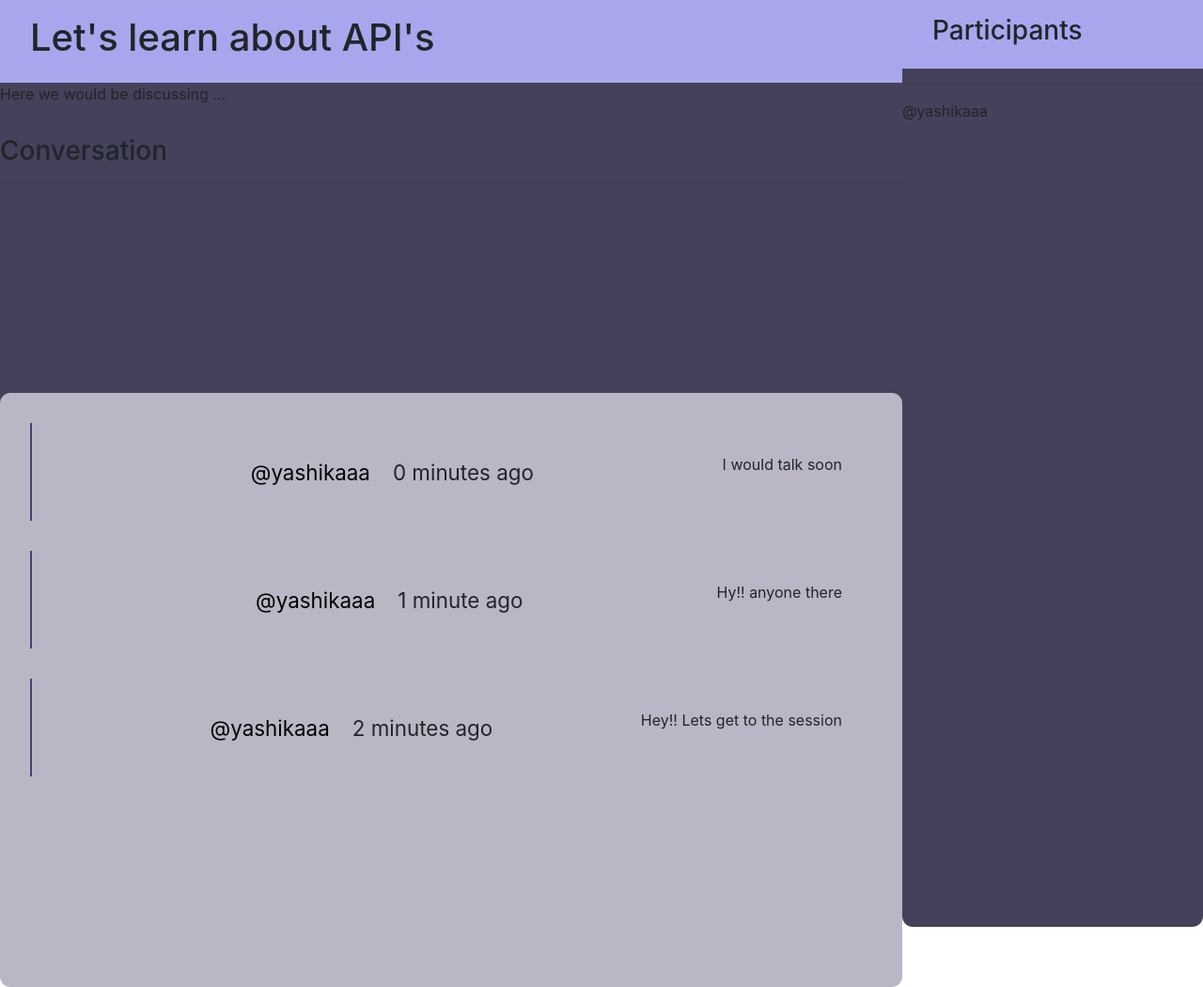
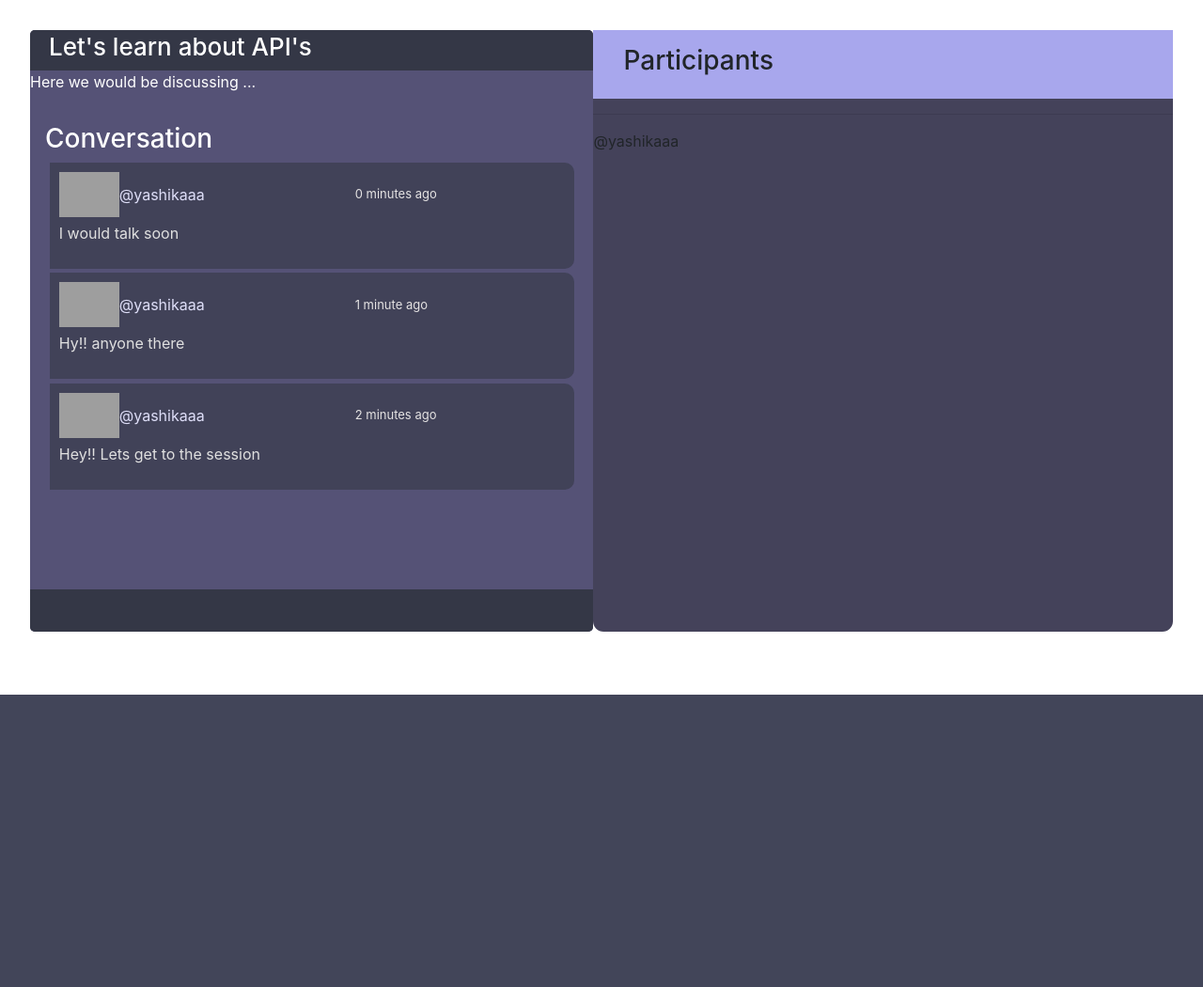
Before and after one commit to yashikajotwani12/Devmeet, a Django app: page /room/17 in a window 1280 px wide. Shown: the part 61-1111 px from the top of the page at 94% size. After the commit the page ends 800 px from the top, so only its background shows below. Run offline with Django 3.2, Linux system fonts and the light colour scheme; data comes from the database, SQL or seed files in the repository; both versions use the stored data as it was after the commit; some libraries are stand-ins or nearby versions; grey boxes are pictures that could not be loaded.

Commit message:
added css

```diff
--- a/base/templates/base/room.html
+++ b/base/templates/base/room.html
@@ -8,24 +8,73 @@
         grid-template-columns: 3fr 1fr;
     }
 </style>
-<div class="room-container">
+<div class="room--wrapper">
+    <div class="room-desc">
+        <div class="top">
+            <h1>{{room.name}}</h1>
+        </div>
+        <p>{{room.description}}</p>
+        <div class="middle">
+            <h3>Conversation</h3>
+            <div class="allchats">
+                {% for message in room_messages %}
+                <div class="chat">
+                    <div class="delete__mess">
+                        {% if request.user == message.user %}
+                        <a style="color: #d1d4fb;" href="{% url 'delete-message' message.id %}">Delete</a>
+                        {% endif %}
+                    </div>
+                    <div class="author-desc">
+                        <img  style="width: 4rem;" src="https://cdn3d.iconscout.com/3d/premium/thumb/account-4379876-3640198.png" alt="">
+                        <a style="color: #dedef8;" href="">@{{message.user}}</a>
+                        <p style="margin-bottom: 0; margin-left: 10rem;">{{message.created | timesince}} ago</p>
+                    </div>
+                    <div class="message">
+                        <p>{{message.body}}</p>
+                    </div>
+                </div>
+                {% endfor %}
 
-    <div class="room-main">
+            </div>
+
+
+        </div>
+        <div class="bottom">
+            <!-- <input type="text">
+            <button>Send</button> -->
+            {% if request.user.is_authenticated %}
+            <!-- <div class="comment-form"> -->
+                <form method="POST" action="">
+                    {% csrf_token %}
+                    <input type="text" name="body" placeholder="write your message here..." />
+                    <!-- <button>Send</button> -->
+                </form>
+            <!-- </div>  -->
+            {% endif %}
+        </div>
+    </div>
+
+    <div class="participants">
+        <div class="participants__top">
+            <h3>Participants</h3>
+        </div>
+        <hr>
+        {% for user in participants %}
+        <div>
+            <p>@{{user.username}}</p>
+        </div>
+        {% endfor %}
+    </div>
+
+    <!-- <div class="room-main">
         <div class="room__top">
-
             <h1>{{room.name}}</h1>
             <hr>
         </div>
-
-
-
-
         <p>{{room.description}}</p>
-
         <div class="room__conversation">
             <h3>Conversation</h3>
             <hr>
-
             <div id="threads" class="threads scroll">
                 {% for message in room_messages %}
                 <div class="thread">
@@ -38,24 +87,16 @@
                         <div class="thread__author">
                             <a class="thread__authorInfo" href="">@{{message.user}}</a>
                             <span class="thread__date">{{message.created | timesince}} ago</span>
-
                         </div>
                         <div class="thread__details">
                             <p>{{message.body}}</p>
-
                         </div>
-
                     </div>
-
                 </div>
                 {% endfor %}
-
             </div>
-
-
-
-            <!-- {% for message in room_messages %}
-            <div>
+            <!-- {% for message in room_messages %} -->
+    <!-- <div>
                 {% if request.user == message.user %}
                 <a href="{% url 'delete-message' message.id %}">Delete</a>
                 {% endif %}
@@ -65,22 +106,20 @@
             </div>
 
             {% endfor %} -->
-        </div>
-
-        {% if request.user.is_authenticated %}
+    <!-- </div> -->
+    <!-- {% if request.user.is_authenticated %}
         <div class="comment-form">
             <form method="POST" action="">
                 {% csrf_token %}
                 <input type="text" name="body" placeholder="write your message here..." />
             </form>
-        </div>
+        </div> -->
 
-        {% endif %}
-    </div>
+    <!-- {% endif %} -->
+    <!-- </div>
     <div class="participants">
         <div class="participants__top">
             <h3>Participants</h3>
-
         </div>
         <hr>
         {% for user in participants %}
@@ -88,11 +127,7 @@
             <p>@{{user.username}}</p>
         </div>
         {% endfor %}
-
-
-    </div>
-
-
+    </div> -->
 </div>
 
 
--- a/static/styles/main.css
+++ b/static/styles/main.css
@@ -1,6 +1,5 @@
 :root {
     --primary-bg:rgb(40 42 54);
-    /* --primary-bg:rgb(41 45 62); */
     --primary-font: #bb86fc;
     --shadow-color: #bbb6c5;
     --secondary-bg:rgb(52 55 70);
@@ -194,7 +193,7 @@
     color: #fafafa;
     padding: 3px;
     border-radius: 7.3px;
-cursor: pointer;
+    cursor: pointer;
 }
 .create_room_box, .register-body
 {
@@ -351,3 +350,113 @@
     align-items: center;
     gap: 1rem;
 }
+.edit-delete{
+    background: #8d88b7;
+    border-radius: 10 px;
+    box-shadow: 2px 1px 10px 0px #44425a;
+    margin-right: 1 rem;
+    border-radius: 10px;
+    padding: 7px;
+    margin: 1rem;
+    color: white;
+    font-weight: 500;
+    text-decoration: none;
+}
+
+/* roomm */
+.room--wrapper{
+    height: 88vh;
+    width: 100vw;
+    overflow: hidden;
+    display: flex;
+    padding: 2rem;
+
+}
+.room-desc{
+    width: 70%;
+    background: #555276;
+    color: white;
+    border-radius: 5px;
+    overflow: hidden;
+    height: 100%;
+}
+.top{
+    background: #343746;
+    padding: 2px 20px;
+}
+.top h1{
+    font-size: 26px;
+
+}
+.middle{
+    height: 80%;
+    /* background: black; */
+    padding: 1rem;
+    overflow-x: hidden;
+    overflow-y: scroll;
+}
+.bottom{
+    height: 8%;
+    width: 100%;
+    background: #343746;
+    display: flex;
+    align-items: center;
+    padding: 0 10px;
+}
+.chat{
+    background: #373a49a6;
+    padding: 10px;
+    border-radius: 0 10px 10px 0;
+    margin: 0.3rem;
+
+}
+.author-desc{
+    display: flex;
+    align-items: center;
+    /* justify-content: space-between; */
+}
+.author-desc h1{
+    margin-bottom: 0;
+    font-size: 20px;
+    margin-right: 1rem;
+    font-weight: bold;
+
+}
+.author-desc p{
+    font-size: 13px;
+    color: #e5e3e3;
+}
+ .message{
+    margin-top: 5px;
+}
+.message p{
+      color: #e0e0e0;
+    }
+/* .bottom input{
+    width: 85%;
+    background: #15161c;
+    border: none;
+    height: 80%;
+    padding: 10px;
+    color: white;
+    outline: none;
+} */
+.bottom button{
+    width: 15%;
+    height: 100%;
+    background: none;
+    border: none;
+    color: white;
+    font-weight: bold;
+    cursor: pointer;
+}
+.bottom input {
+    width: 29.2rem;
+    background: #15161c;
+    border: none;
+    height: 2rem;
+    padding: 10px;
+    color: white;
+    outline: none;
+    border-radius: 7px;
+}
```
Also changed, not shown: base/templates/base/feed_component.html (+11 -10 lines), db.sqlite3.
